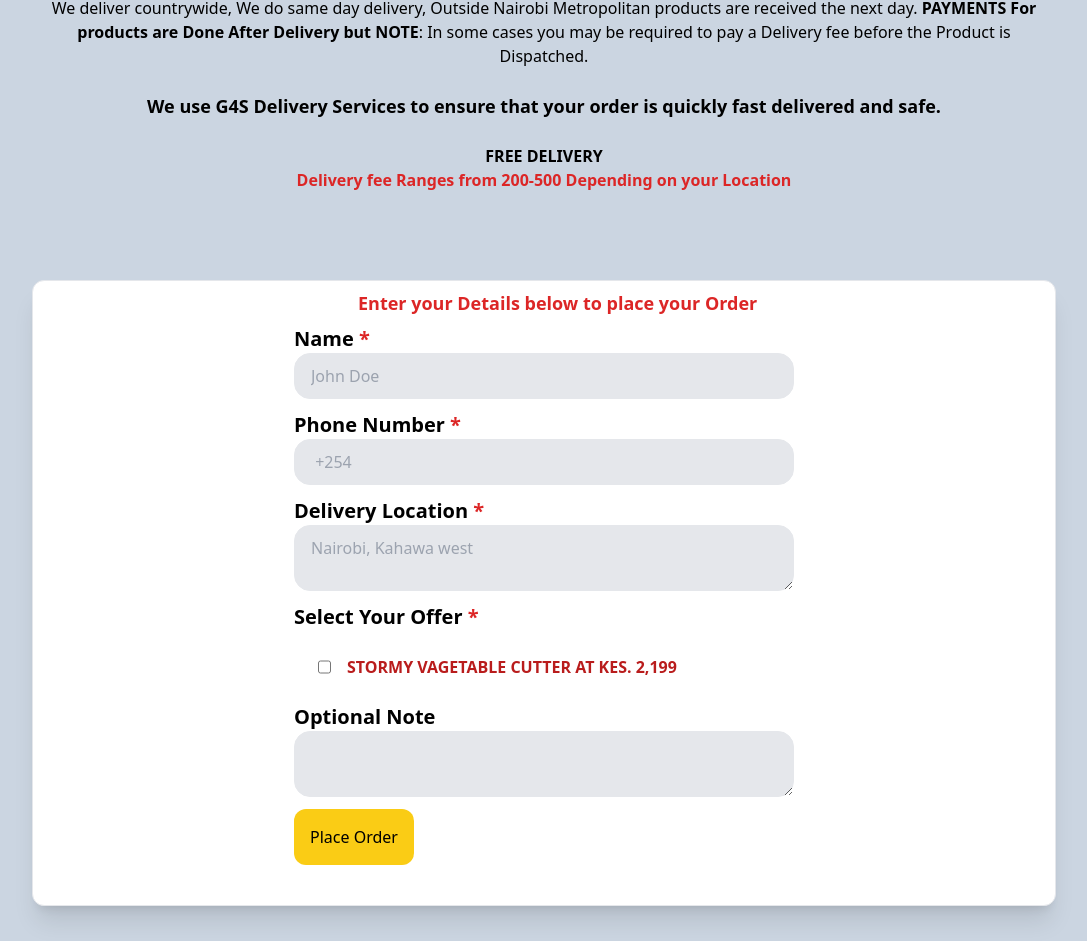
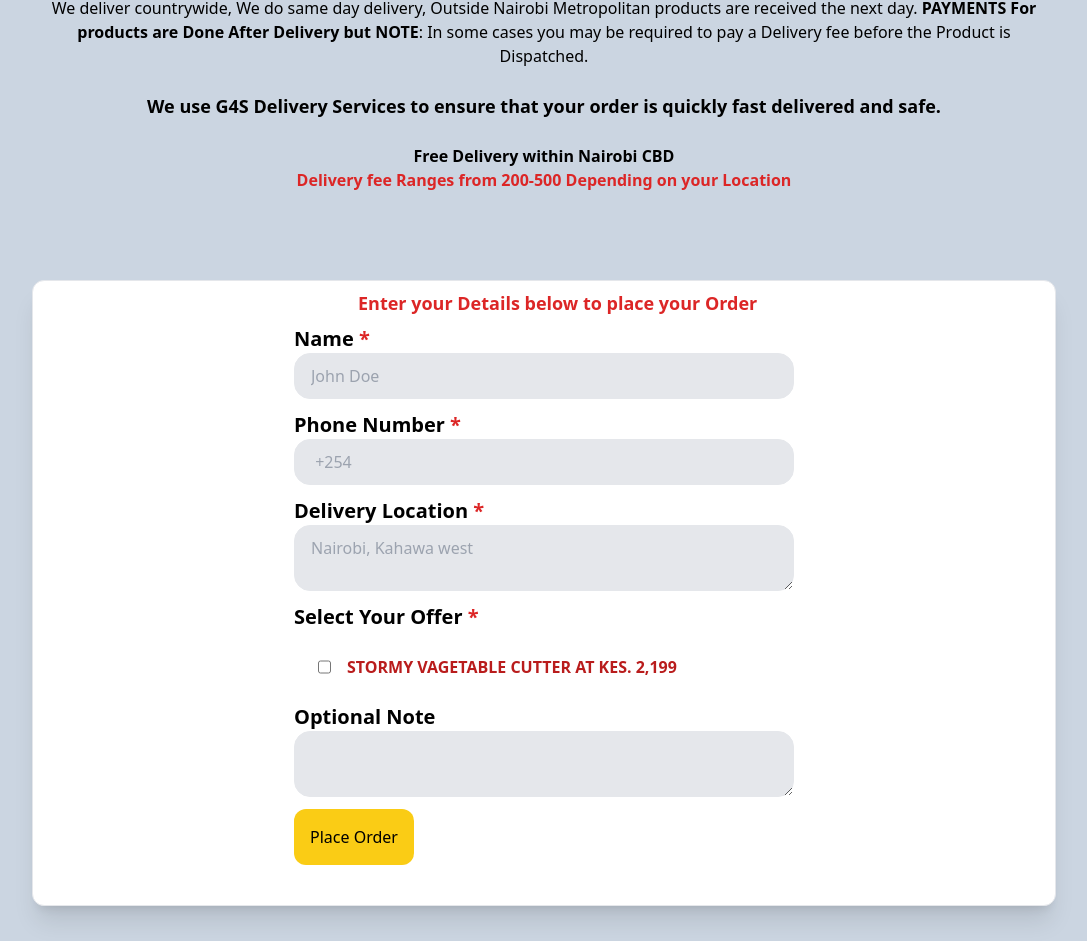
Before and after one commit to Zackius/Vincventure, a React (Create React App) app: page /stormymanualcutter in a window 1280 px wide. Shown: the part 5555-6496 px from the top of the page, without its empty margins (96-1183 px from the left). Built offline with nearby package versions, Linux system fonts and the light colour scheme; no server answers.

Commit message:
Delivery redirection note

```diff
--- a/src/pages/StormyManualCutter.js
+++ b/src/pages/StormyManualCutter.js
@@ -86,7 +86,7 @@ const StormyManualCutter = () => {
             Product is Dispatched.
           </p>
           <p className="p-6 text-lg font-bold">We use  G4S Delivery Services to ensure that your order is quickly fast delivered and safe. </p>
-          <h2 className="font-semibold"> FREE DELIVERY </h2>
+          <h2 className="font-semibold"> Free Delivery within Nairobi CBD</h2>
           <p className="font-bold text-red-600">Delivery fee Ranges from 200-500 Depending on your Location</p>
         </div>
       </section>
--- a/src/pages/ToiletRack/ToiletRack.js
+++ b/src/pages/ToiletRack/ToiletRack.js
@@ -100,7 +100,7 @@ const StormyManualCutter = () => {
             We use G4S Delivery Services to ensure that your order is quickly
             fast delivered and safe.{" "}
           </p>
-          <h2 className="font-semibold"> Free Delivery within Nairobi </h2>
+          <h2 className="font-semibold"> Free Delivery within Nairobi CBD </h2>
           <p className="font-bold text-red-600">
             Delivery fee Ranges from 200-500 Depending on your Location
           </p>
```
